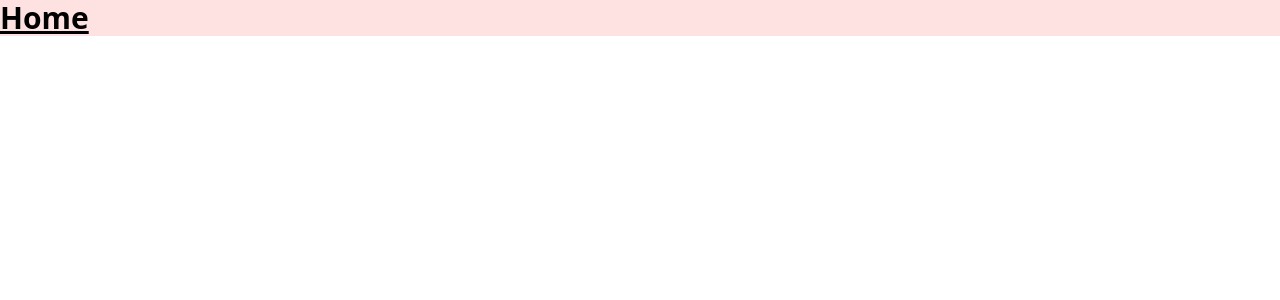
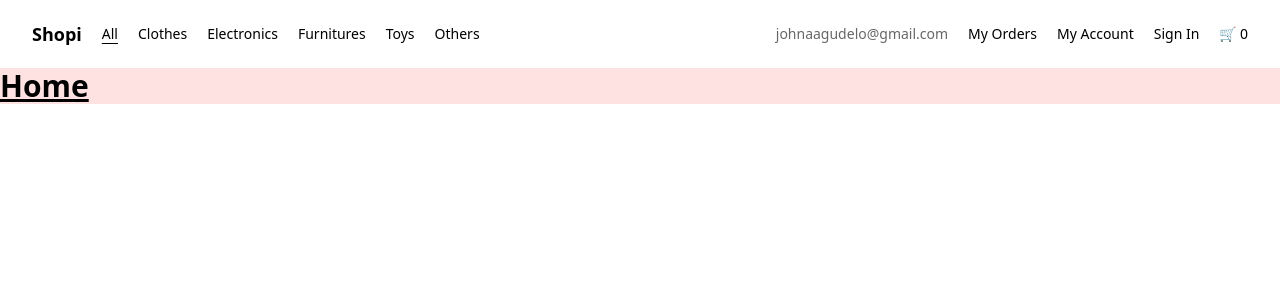
Before and after one commit to johnaagudelo0820/shop, a React (Vite) app: page / in a window 1280 px wide. Shown: the top 300 px of the page. Built offline with nearby package versions, Linux system fonts and the light colour scheme.

Commit message:
💄 creación de estilos de navbar

```diff
--- /dev/null
+++ b/src/components/Navbar/index.jsx
@@ -0,0 +1,69 @@
+import React from 'react';
+import { NavLink } from 'react-router-dom';
+
+const Navbar = () => {
+  const stylesActive = 'underline underline-offset-4';
+
+  const isActive = ({ isActive }) => (isActive ? stylesActive : undefined);
+
+  return (
+    <nav className="flex justify-between items-center z-10 w-full py-5 px-8 text-sm font-light">
+      <ul className="flex items-center gap-5">
+        <li className="font-semibold text-lg">
+          <NavLink to="/">Shopi</NavLink>
+        </li>
+        <li>
+          <NavLink className={isActive} to="/">
+            All
+          </NavLink>
+        </li>
+        <li>
+          <NavLink className={isActive} to="/clothes">
+            Clothes
+          </NavLink>
+        </li>
+        <li>
+          <NavLink className={isActive} to="/electronics">
+            Electronics
+          </NavLink>
+        </li>
+        <li>
+          <NavLink className={isActive} to="/furnitures">
+            Furnitures
+          </NavLink>
+        </li>
+        <li>
+          <NavLink className={isActive} to="/toys">
+            Toys
+          </NavLink>
+        </li>
+        <li>
+          <NavLink className={isActive} to="/others">
+            Others
+          </NavLink>
+        </li>
+      </ul>
+      <ul className="flex items-center gap-5">
+        <li className="text-black/60">johnaagudelo@gmail.com</li>
+        <li>
+          <NavLink className={isActive} to="/my-orders">
+            My Orders
+          </NavLink>
+        </li>
+        <li>
+          <NavLink className={isActive} to="/my-account">
+            My Account
+          </NavLink>
+        </li>
+        <li>
+          <NavLink className={isActive} to="/sign-in">
+            Sign In
+          </NavLink>
+        </li>
+        <li>🛒 0</li>
+      </ul>
+    </nav>
+  );
+};
+
+export default Navbar;
--- a/src/pages/App/index.jsx
+++ b/src/pages/App/index.jsx
@@ -6,6 +6,7 @@
 import MyOrders from '../MyOrders';
 import NotFound from '../NotFound';
 import SignIn from '../SignIn';
+import Navbar from '../../components/Navbar';
 
 import './App.css';
 
@@ -24,6 +25,7 @@
 function App() {
   return (
     <BrowserRouter>
+      <Navbar />
       <AppRoutes />
     </BrowserRouter>
   );
```
